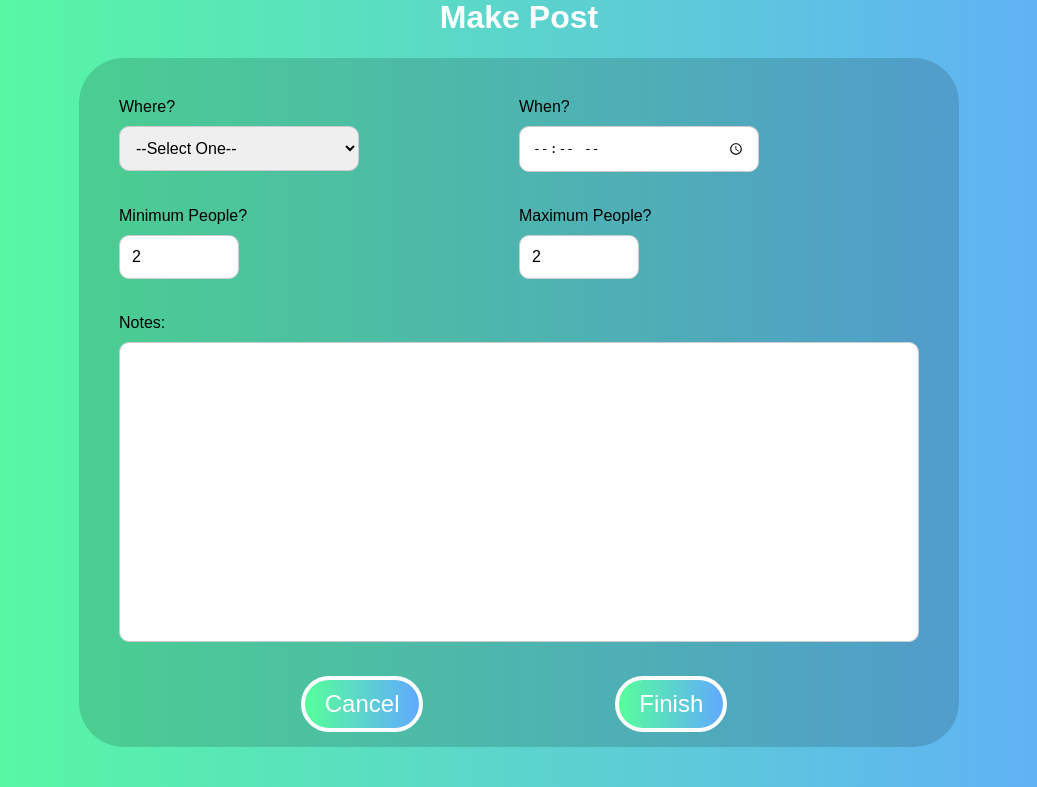
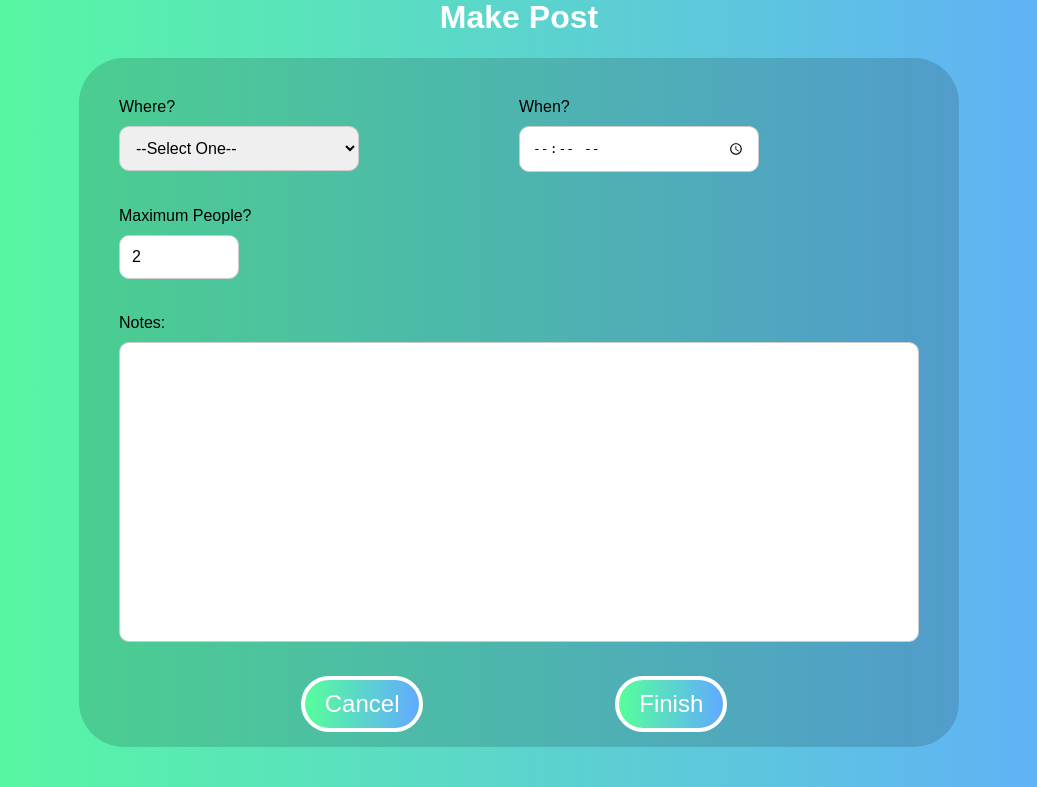
Before and after one commit to CA-JunPark/MealMate, a Django app: page /post/createPost/ in a window 1280 px wide. Shown: the part 122-909 px from the top of the page, without its empty margins (121-1158 px from the left). Run offline with Django 5.2, Linux system fonts and the light colour scheme; the visitor is signed in with stand-in values (Sample User, id 1).

Commit message:
remove minimum people in createpost

```diff
--- a/mealmate/templates/post/createPost.html
+++ b/mealmate/templates/post/createPost.html
@@ -45,10 +45,6 @@
                     </div>
                 </div>
                 <div class="flexRow">
-                    <div class="inputGroup">
-                        <label for="personMin">Minimum People?</label>
-                        <input type="number" id="personMin" name="personMin" min="2" max="10" value="2">
-                    </div>
                     <div class="inputGroup">
                         <label for="personMax">Maximum People?</label>
                         <input type="number" id="personMax" name="personMax" min="2" max="10" value="2">
```
